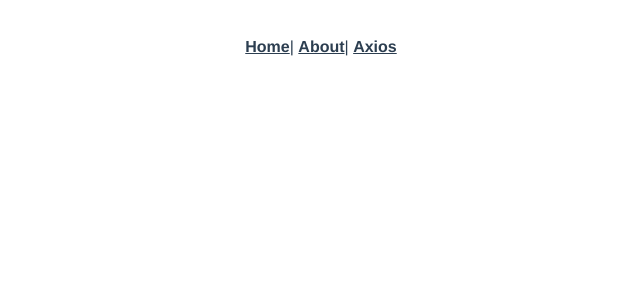
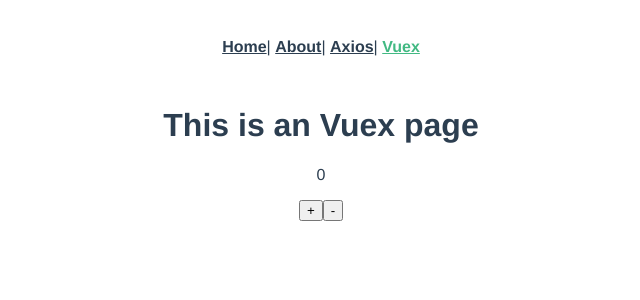
Before and after one commit to kjonathante/vue-graphql, a Vue app: page /vuex in a window 1280 px wide. Shown: the top 300 px of the page, without its empty margins (319-959 px from the left). Built offline with nearby package versions, Linux system fonts and the light colour scheme.

Commit message:
Modified the store to add the state and mutations. Created Vuex view to illustrate how to use the store(vuex).

```diff
--- a/src/App.vue
+++ b/src/App.vue
@@ -3,7 +3,8 @@
     <div id="nav">
       <router-link to="/">Home</router-link>|
       <router-link to="/about">About</router-link>|
-      <router-link to="/axios">Axios</router-link>
+      <router-link to="/axios">Axios</router-link>|
+      <router-link to="/vuex">Vuex</router-link>
     </div>
     <router-view />
   </div>
--- a/src/router.js
+++ b/src/router.js
@@ -30,6 +30,15 @@ export default new Router({
       // which is lazy-loaded when the route is visited.
       component: () =>
         import(/* webpackChunkName: "about" */ './views/Axios.vue')
+    },
+    {
+      path: '/vuex',
+      name: 'vuex',
+      // route level code-splitting
+      // this generates a separate chunk (about.[hash].js) for this route
+      // which is lazy-loaded when the route is visited.
+      component: () =>
+        import(/* webpackChunkName: "about" */ './views/Vuex.vue')
     }
   ]
 })
--- a/src/store.js
+++ b/src/store.js
@@ -1,10 +1,20 @@
-import Vue from "vue";
-import Vuex from "vuex";
+import Vue from 'vue'
+import Vuex from 'vuex'
 
-Vue.use(Vuex);
+Vue.use(Vuex)
+
+// export default new Vuex.Store({
+//   state: {},
+//   mutations: {},
+//   actions: {}
+// });
 
 export default new Vuex.Store({
-  state: {},
-  mutations: {},
-  actions: {}
-});
+  state: {
+    count: 0
+  },
+  mutations: {
+    increment: state => state.count++,
+    decrement: state => state.count--
+  }
+})
--- /dev/null
+++ b/src/views/Vuex.vue
@@ -0,0 +1,30 @@
+<template>
+  <div class="vuex">
+    <h1>This is an Vuex page</h1>
+
+    <p>{{ count }}</p>
+    <p>
+      <button @click="increment">+</button>
+      <button @click="decrement">-</button>
+    </p>
+  </div>
+</template>
+<script>
+export default {
+  computed: {
+    count() {
+      return this.$store.state.count
+    }
+  },
+  methods: {
+    increment() {
+      this.$store.commit('increment')
+    },
+    decrement() {
+      this.$store.commit('decrement')
+    }
+  }
+}
+</script>
+
+<style></style>
```
